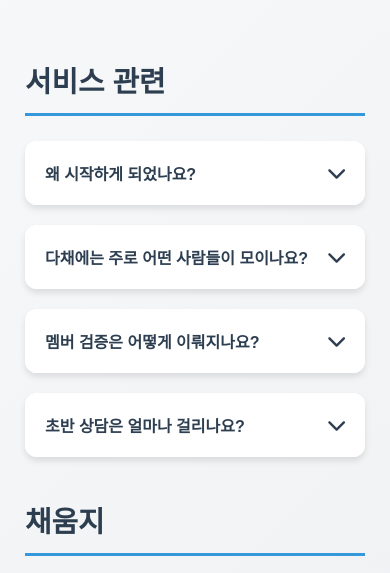
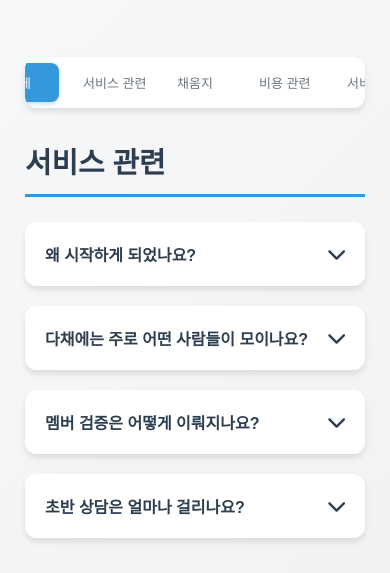
Before and after one commit to ConradChoi/dache, a website: page faq.html in a window 390 px wide. Shown: the part 236-809 px from the top of the page. Drawn offline with Linux system fonts and the light colour scheme.

Commit message:
Add tab navigation system to FAQ page
- Added tab menu with 5 categories: 전체, 서비스 관련, 채움지, 비용 관련, 서비스 이용
- Default tab is '전체' showing all FAQ categories
- Added data-category attributes to each FAQ category
- Implemented tab switching functionality with JavaScript
- Added responsive design for mobile devices
- Enhanced user experience with category filtering

```diff
--- a/faq.html
+++ b/faq.html
@@ -57,6 +57,51 @@
         .faq-container {
             max-width: 1000px;
             margin: 0 auto;
+        }
+
+        .faq-tabs {
+            display: flex;
+            justify-content: center;
+            margin-bottom: 40px;
+            background: white;
+            border-radius: 12px;
+            padding: 8px;
+            box-shadow: 0 4px 6px rgba(0, 0, 0, 0.1);
+            overflow-x: auto;
+        }
+
+        .tab-btn {
+            background: transparent;
+            border: none;
+            padding: 12px 20px;
+            margin: 0 4px;
+            border-radius: 8px;
+            font-size: 14px;
+            font-weight: 500;
+            color: #6c757d;
+            cursor: pointer;
+            transition: all 0.3s ease;
+            white-space: nowrap;
+            min-width: 100px;
+        }
+
+        .tab-btn:hover {
+            background: #f8f9fa;
+            color: #495057;
+        }
+
+        .tab-btn.active {
+            background: #3498db;
+            color: white;
+            box-shadow: 0 2px 4px rgba(52, 152, 219, 0.3);
+        }
+
+        .faq-category {
+            transition: all 0.3s ease;
+        }
+
+        .faq-category.hidden {
+            display: none;
         }
 
         .faq-item {
@@ -255,6 +300,17 @@
                 padding: 0 10px;
             }
 
+            .faq-tabs {
+                margin-bottom: 30px;
+                padding: 6px;
+            }
+
+            .tab-btn {
+                padding: 10px 16px;
+                font-size: 13px;
+                min-width: 80px;
+            }
+
             .faq-header h1 {
                 font-size: 2rem;
             }
@@ -327,8 +383,17 @@
             </div>
 
             <div class="faq-container">
+                <!-- 탭 메뉴 -->
+                <div class="faq-tabs">
+                    <button class="tab-btn active" data-tab="all">전체</button>
+                    <button class="tab-btn" data-tab="service">서비스 관련</button>
+                    <button class="tab-btn" data-tab="chaumji">채움지</button>
+                    <button class="tab-btn" data-tab="cost">비용 관련</button>
+                    <button class="tab-btn" data-tab="usage">서비스 이용</button>
+                </div>
+
                 <!-- 서비스 관련 FAQ -->
-                <div class="faq-category">
+                <div class="faq-category" data-category="service">
                     <h2>서비스 관련</h2>
 
                     <div class="faq-item">
@@ -381,7 +446,7 @@
                 </div>
 
                 <!-- 채움지 관련 FAQ -->
-                <div class="faq-category">
+                <div class="faq-category" data-category="chaumji">
                     <h2>채움지</h2>
 
                     <div class="faq-item">
@@ -416,7 +481,7 @@
                 </div>
 
                 <!-- 비용 관련 FAQ -->
-                <div class="faq-category">
+                <div class="faq-category" data-category="cost">
                     <h2>비용 관련</h2>
 
                     <div class="faq-item">
@@ -452,7 +517,7 @@
                 </div>
 
                 <!-- 서비스 이용 FAQ -->
-                <div class="faq-category">
+                <div class="faq-category" data-category="usage">
                     <h2>서비스 이용</h2>
 
                     <div class="faq-item">
@@ -580,7 +645,10 @@
         // FAQ 아코디언 기능
         document.addEventListener('DOMContentLoaded', function() {
             const faqQuestions = document.querySelectorAll('.faq-question');
+            const tabButtons = document.querySelectorAll('.tab-btn');
+            const faqCategories = document.querySelectorAll('.faq-category');
 
+            // FAQ 아코디언 기능
             faqQuestions.forEach(question => {
                 question.addEventListener('click', function() {
                     const answer = this.nextElementSibling;
@@ -599,6 +667,37 @@
                     }
                 });
             });
+
+            // 탭 기능
+            tabButtons.forEach(button => {
+                button.addEventListener('click', function() {
+                    const targetTab = this.getAttribute('data-tab');
+
+                    // 모든 탭 버튼 비활성화
+                    tabButtons.forEach(btn => btn.classList.remove('active'));
+                    // 클릭한 탭 버튼 활성화
+                    this.classList.add('active');
+
+                    // 모든 카테고리 숨기기
+                    faqCategories.forEach(category => {
+                        category.classList.add('hidden');
+                    });
+
+                    // 선택된 탭에 따라 카테고리 표시
+                    if (targetTab === 'all') {
+                        // 전체 탭: 모든 카테고리 표시
+                        faqCategories.forEach(category => {
+                            category.classList.remove('hidden');
+                        });
+                    } else {
+                        // 특정 카테고리 탭: 해당 카테고리만 표시
+                        const targetCategory = document.querySelector(`[data-category="${targetTab}"]`);
+                        if (targetCategory) {
+                            targetCategory.classList.remove('hidden');
+                        }
+                    }
+                });
+            });
         });
     </script>
 </body>
```
